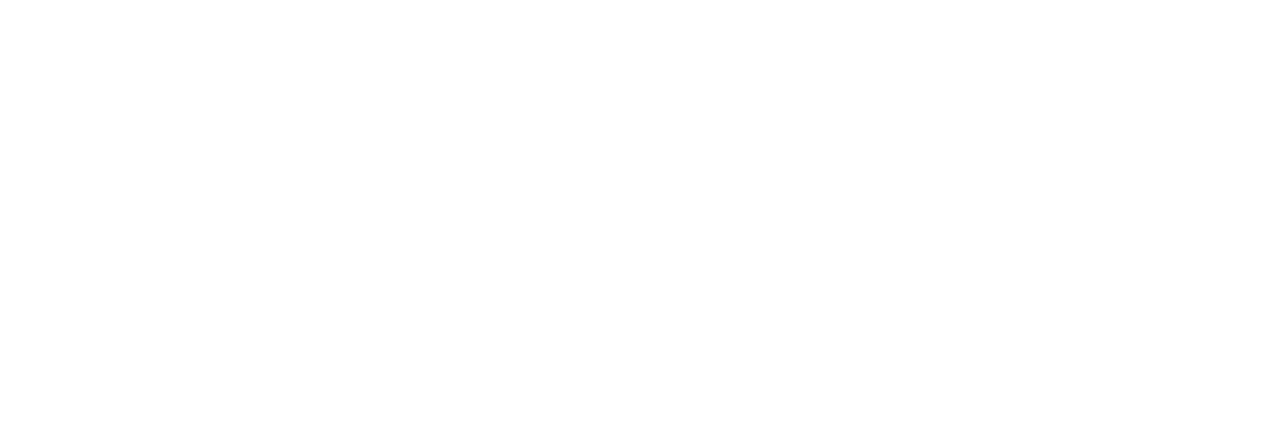
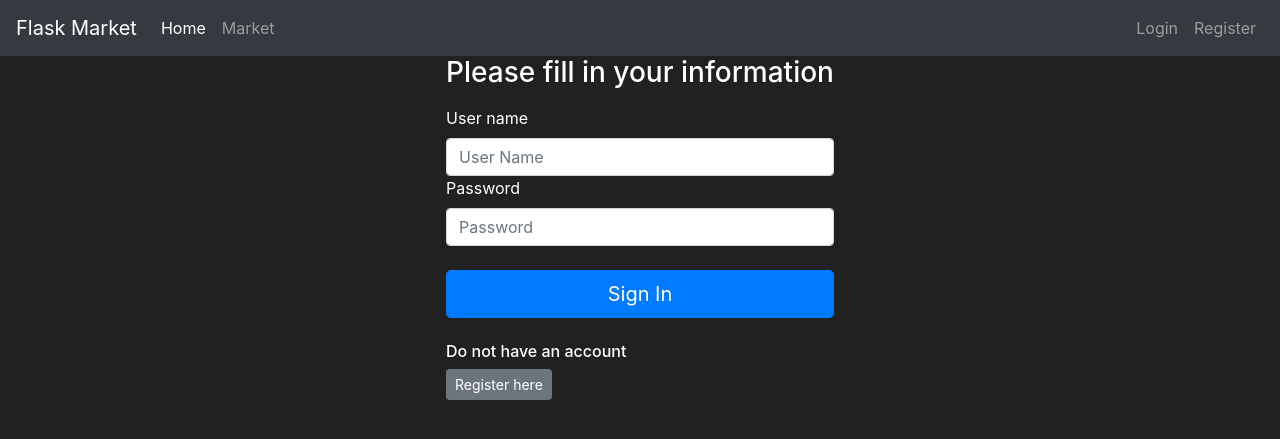
Before and after one commit to standemdem/flask_market, a Flask app: page /login in a window 1280 px wide. Before the commit the part shown is empty. Shown: the top 439 px of the page. Run offline with Flask 2, Linux system fonts and the light colour scheme; some libraries are stand-ins or nearby versions.

Commit message:
added login form page and model

```diff
--- a/market/forms.py
+++ b/market/forms.py
@@ -23,3 +23,8 @@ class RegisterForm(FlaskForm):
     password1 = PasswordField(label='Enter password', validators=[Length(min=6), DataRequired()])
     password2 = PasswordField(label='Confirm password', validators=[EqualTo('password1'), DataRequired()])
     submit = SubmitField(label='Submit')
+
+class LoginForm(FlaskForm):
+    username = StringField(label='User name', validators=[DataRequired()])
+    password = PasswordField(label='Password', validators=[DataRequired()])
+    submit = SubmitField(label='Sign In')
--- a/market/routes.py
+++ b/market/routes.py
@@ -2,7 +2,7 @@ from flask import render_template, redirect, url_for, flash
 from wtforms.fields.simple import PasswordField
 from market import app
 from market.models import Item, User
-from market.forms import RegisterForm
+from market.forms import RegisterForm, LoginForm
 from market import db
 
 
@@ -36,4 +36,5 @@ def register_page():
 
 @app.route('/login', methods=['GET','POST'])
 def login_page():
-    return render_template('login.html')
+    form = LoginForm()
+    return render_template('login.html', form=form)
--- a/market/static/style.css
+++ b/market/static/style.css
@@ -11,8 +11,6 @@ body {
     width: 100%;
     align-items: center;
     justify-content: center;
-}
-
-.form-container {
+    flex-direction:column;
 
 }
--- a/market/templates/base.html
+++ b/market/templates/base.html
@@ -30,7 +30,7 @@
             </ul>
             <ul class="navbar-nav">
                 <li class="nav-item">
-                    <a class="nav-link" href="#">Login</a>
+                    <a class="nav-link" href="{{ url_for('login_page') }}"">Login</a>
                 </li>
                 <li class="nav-item">
                     <a class="nav-link" href="{{ url_for('register_page') }}">Register</a>
--- a/market/templates/login.html
+++ b/market/templates/login.html
@@ -0,0 +1,24 @@
+{% extends 'base.html' %}
+{% block title %}
+    Login page
+{% endblock title %}
+{% block content %}
+<div class="container">
+    <form action="POST" class="form-signin">
+        <h1 class="h3 mb-3">Please fill in your information</h1>
+        {{ form.username.label() }}
+        {{ form.username(class="form-control", placeholder="User Name")}}
+        {{ form.password.label() }}
+        {{ form.password(class="form-control", placeholder="Password")}}
+        </br>
+
+
+        {{ form.submit(class="btn btn-lg btn-block btn-primary")}}
+        <br>
+        <div class="checkbox mb-3">
+            <h2 class="h6">Do not have an account</h2>
+            <a href="{{url_for('register_page')}}" class="btn btn-sm btn-secondary">Register here</a>
+        </div>
+    </form>
+</div>
+{% endblock content %}
```
Also changed, not shown: market/templates/register.html (+6 -1 lines).
